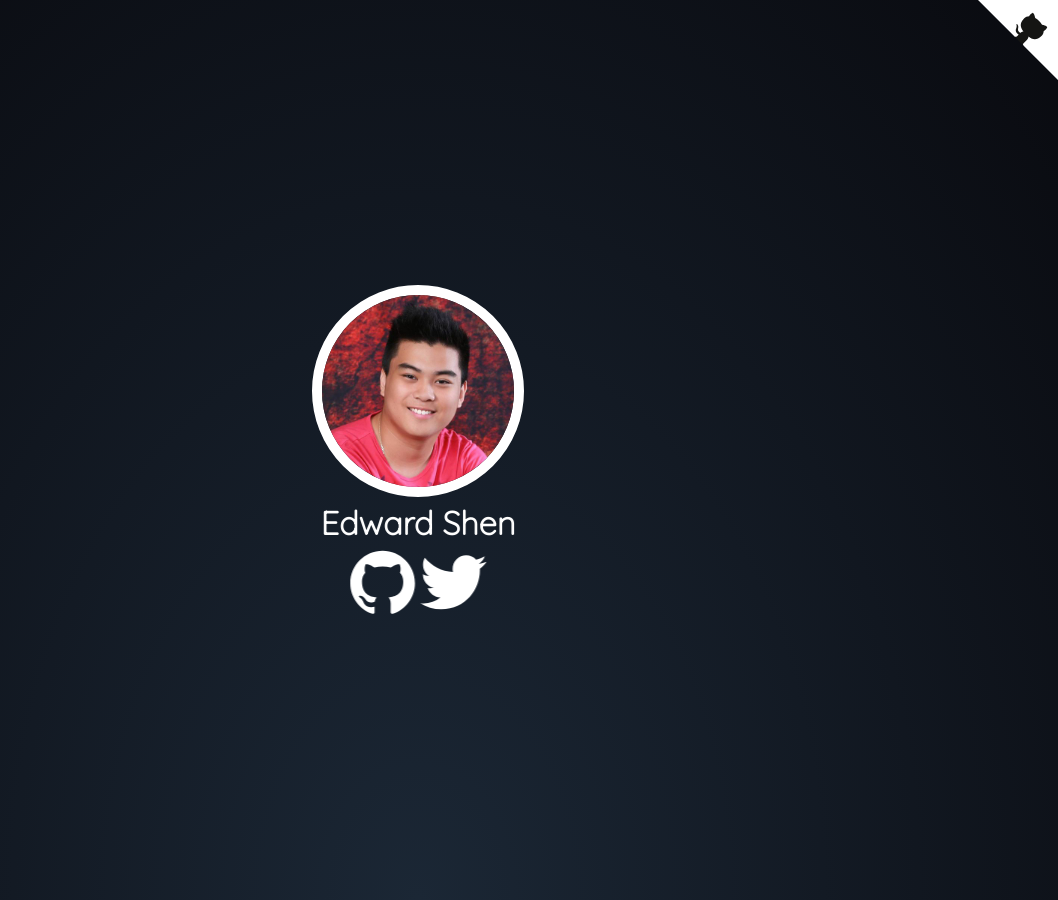
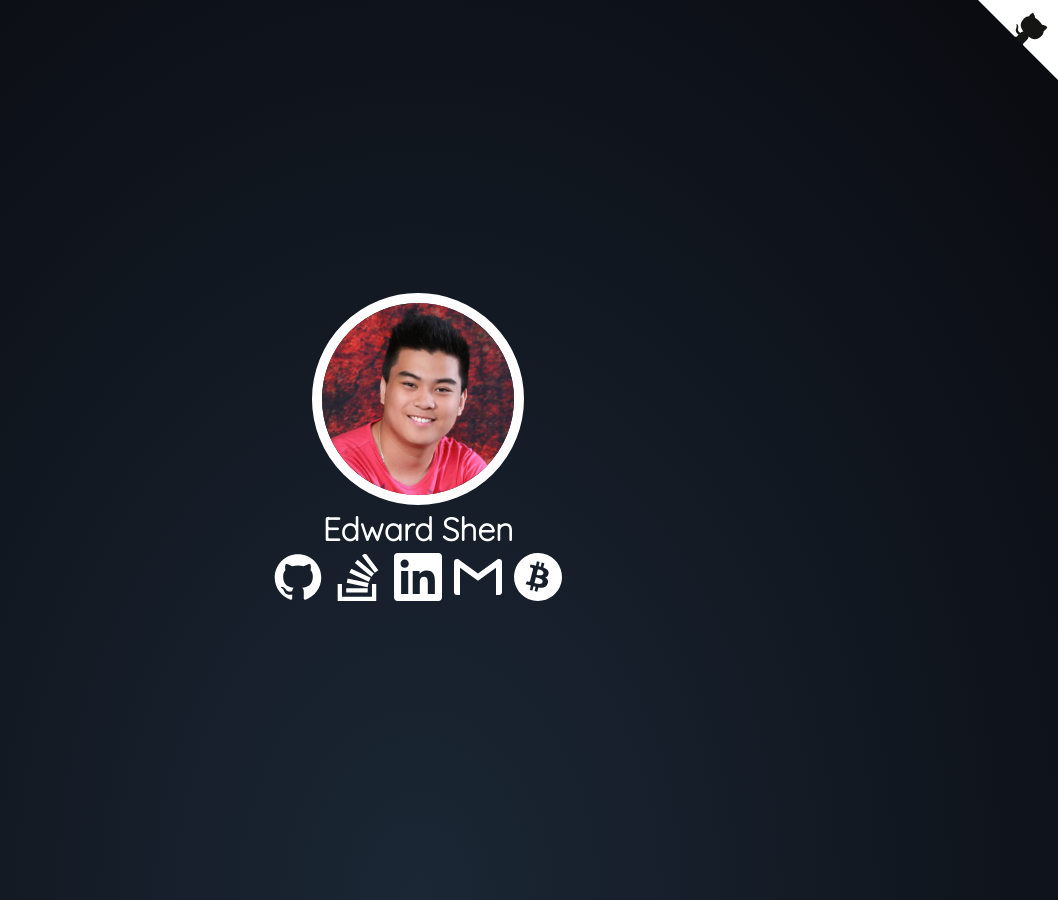
Before and after one commit to edward-shen/edward-shen.github.io, a Jekyll site: the page built from index.md, in a window 1280 px wide. Shown: the whole page, without its empty margins (222-1280 px from the left). Built offline with Jekyll 4.4.1, drawn with Linux system fonts in a browser that asks for light colours.

Commit message:
added other social media, made the tilt effect over larger section

```diff
--- /dev/null
+++ b/_includes/bitcoin.html
@@ -0,0 +1 @@
+<a href="">{% include bitcoin.svg %}</a>
--- /dev/null
+++ b/_includes/gmail.html
@@ -0,0 +1 @@
+<a href="mailto:edward@syllogism.xyz">{% include gmail.svg %}</a>
--- /dev/null
+++ b/_includes/linkedin.html
@@ -0,0 +1 @@
+<a href="https://www.linkedin.com/in/edward-shen-03473260/">{% include linkedin.svg %}</a>
--- /dev/null
+++ b/_includes/stackoverflow.html
@@ -0,0 +1 @@
+<a href="https://stackoverflow.com/users/5054366/edward-shen">{% include stackoverflow.svg %}</a>
--- a/_layouts/home.html
+++ b/_layouts/home.html
@@ -1,17 +1,32 @@
 <!DOCTYPE html>
 <html lang="{{ page.lang | default: site.lang | default: " en " }}">
 {% include head.html %}
+<!--
+  ______    _                       _    _____ _
+ |  ____|  | |                     | |  / ____| |
+ | |__   __| |_      ____ _ _ __ __| | | (___ | |__   ___ _ __
+ |  __| / _` \ \ /\ / / _` | '__/ _` |  \___ \| '_ \ / _ \ '_ \
+ | |___| (_| |\ V  V / (_| | | | (_| |  ____) | | | |  __/ | | |
+ |______\__,_| \_/\_/ \__,_|_|  \__,_| |_____/|_| |_|\___|_| |_|
+
+ If you're looking, I want to be hired. email me at hireme@syllogism.xyz
+-->
 
   <body>
     {% include github-corner.html %}
-
     <main data-tilt>
+      <div id="container">
           <img src="/assets/profile.jpg" />
           <h1>Edward Shen</h1>
           <div id="social-icons">
             {% include icon-github.html username=site.github_username %}
-        {% include icon-twitter.html username=site.twitter_username %}
+            {% include stackoverflow.html %}
+            {% include linkedin.html %}
+            {% include gmail.html %}
+            {% include bitcoin.html %}
           </div>
+        </div>
+
     </main>
 
     <script src="/assets/vanilla-tilt.min.js"></script>
--- a/_sass/_variables.scss
+++ b/_sass/_variables.scss
@@ -49,3 +49,4 @@ $horizontal-padding: 20px;
 $profile-image-size: 15vw;
 
 $font-color: #fff;
+$social-icon-size: 48px;
--- a/assets/main.scss
+++ b/assets/main.scss
@@ -16,34 +16,33 @@
     }
 }
 
-@for $i from 1 through 6 {
-    h#{$i} {
-        font-family: 'Quicksand', sans-serif;
-        color: $font-color;
-    }
-}
 
-html {
-    height: 100%;
-    overflow: hidden;
+h1 {
+    font-family: 'Quicksand', sans-serif;
+    color: $font-color;
 }
 
 body {
-    background: radial-gradient(ellipse at bottom, #1B2735 0%, #090A0F 100%);
     display: flex;
     flex-direction: column;
-    margin: auto auto;
     justify-content: center;
     align-items: center;
-    height: 100%;
+    height: 100vh;
+    background: radial-gradient(ellipse at bottom, #1B2735 0%, #090A0F 100%);
 }
 
 main {
     display: flex;
+    align-items: center;
+    height: 75vh;
+    transform-style: preserve-3d;
+}
+
+#container {
+    display: flex;
     flex-direction: column;
     align-items: center;
-    flex-wrap: wrap;
-    transform-style: preserve-3d;
+    width: 50vw;
     // This is a hacky fix.
     transform: perspective(1000px) rotateX(0deg) rotateY(0deg) scale3d(1, 1, 1);
 
@@ -55,8 +54,8 @@ main {
     img {
         border-radius: 50%;
         border: 10px solid $font-color;
-        @include respond-to(handhelds) { width: 100vw; }
-        @include respond-to(medium-screens) { width: 80vw; }
+        @include respond-to(handhelds) { width: 80vw; }
+        @include respond-to(medium-screens) { width: 60vw; }
         @include respond-to(wide-screens) {
             width: $profile-image-size;
             height: $profile-image-size;
@@ -64,10 +63,15 @@ main {
     }
 
     #social-icons {
-        a {
-            text-decoration: none;
+        transform: translateZ(40px);
+
+        a { text-decoration: none; }
+
+        svg {
+            width: $social-icon-size;
+            height: $social-icon-size;
+            padding: 0 4px;
         }
-        transform: translateZ(40px);
     }
 
 }
```
Also changed, not shown: _includes/bitcoin.svg (added), _includes/gmail.svg (added), _includes/icon-github.svg, _includes/icon-twitter.svg, _includes/linkedin.svg (added), _includes/stackoverflow.svg (added), assets/vanilla-tilt.min.js. Lines whose indentation alone changed are shown as unchanged.
